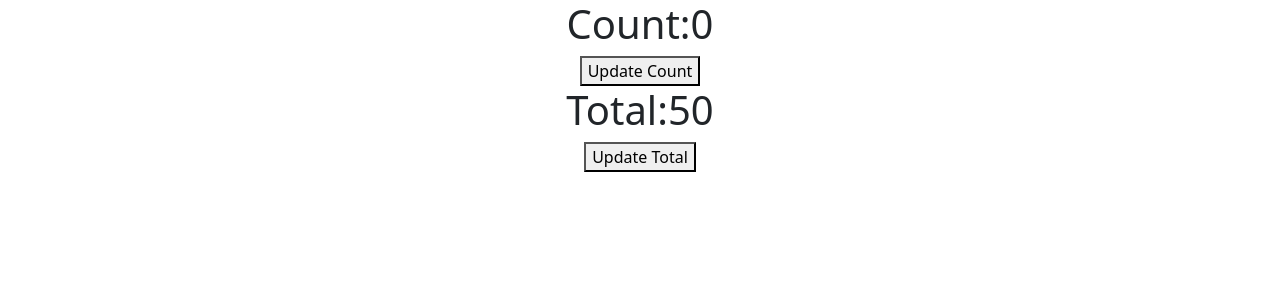
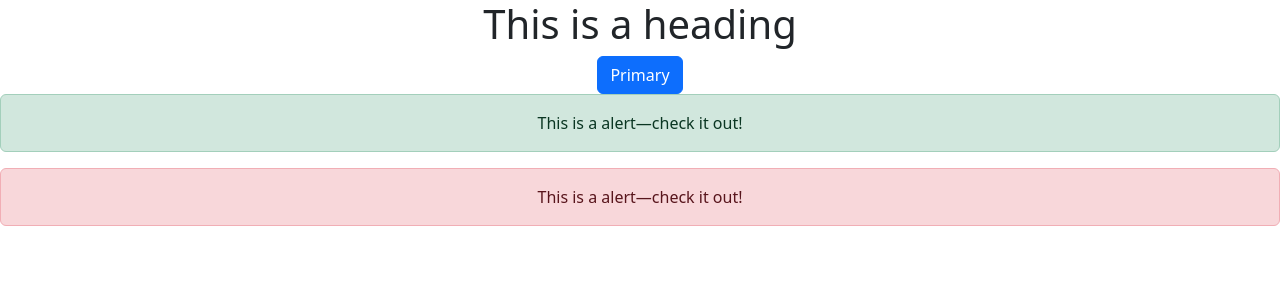
Before and after one commit to saikatghosh3/React-Practice, a React (Create React App) app in the folder my-app/: page / in a window 1280 px wide. Shown: the top 300 px of the page. Built offline with nearby package versions, Linux system fonts and the light colour scheme.

Commit message:
New added

```diff
--- a/my-app/src/App.js
+++ b/my-app/src/App.js
@@ -1,17 +1,23 @@
 
 import './App.css';
+import Bootstrap from './Bootstrap';
 import Loginform from './Loginform';
+import Newtask from './Newtask';
 import Something from './Something';
 import Useeffect from './Useeffect';
 import Useeffect2 from './Useeffect2';
+
+
 
 function App() {
   return (
     <div className='App' >
    {/* <Loginform/> */}
    {/* <Something /> */}
-   {/* <Useeffect /> */}
-   <Useeffect2/>
+   {/* <Useeffect />
+   <Useeffect2/> */}
+   {/* <Newtask/> */}
+   <Bootstrap />
 
     </div>
   );
--- /dev/null
+++ b/my-app/src/Bootstrap.js
@@ -0,0 +1,22 @@
+import React from "react";
+// For importing one component
+// import Button from 'react-bootstrap/Button';
+// for imorting multiple element
+import {Button, Alert} from 'react-bootstrap';
+
+
+const Bootstrap = () => {
+  return (
+    <div>
+      <h1>This is a heading</h1>
+      <Button variant="primary">Primary</Button>
+
+        <Alert variant="success">This is a  alert—check it out!</Alert>
+
+        <Alert variant="danger">This is a  alert—check it out!</Alert>
+
+    </div>
+  )
+}
+
+export default Bootstrap
--- /dev/null
+++ b/my-app/src/Newtask.css
@@ -0,0 +1,4 @@
+.primary{
+    background-color: red;
+    color: black;
+}
--- /dev/null
+++ b/my-app/src/Newtask.js
@@ -0,0 +1,30 @@
+import React from 'react';
+import './Newtask.css';
+import Style from "./style.module.css";
+
+const Newtask = () => {
+
+const headline = {
+ color:"#fff",
+ backgroundColor:"blue"
+
+
+    }
+  return (
+    <div>
+        {/* Example 1 */}
+
+      <h1 style={{color:"#fff",backgroundColor:"green"}}>Inline Method</h1>
+      {/* Example 2 */}
+     <h1 className='primary'>Normal Method</h1>
+     {/* Example 3 */}
+     <h1 style={headline}>Css in js Method</h1>
+     {/* //Example 4 module 3 */}
+     {/* This method allow us to prevent class name. No one can see the class name. */}
+     <h1 className={Style.title}>This is the module version</h1>
+
+    </div>
+  )
+}
+
+export default Newtask
--- a/my-app/src/Useeffect2.js
+++ b/my-app/src/Useeffect2.js
@@ -1,4 +1,5 @@
 import React, {useEffect, useState } from 'react'
+
 
  const Useeffect2 = () => {
 
@@ -6,9 +7,14 @@ import React, {useEffect, useState } from 'react'
     const [total, setTotal]= useState(50);
 
      useEffect(()=>{
-        console.log("After Render");
+        console.log("After Renderint total");
 
     },[total]);
+
+     useEffect(()=>{
+        console.log("After Rendering Count");
+
+    },[count]);
     //    we are using condition in this case only total we run
 
 
@@ -16,6 +22,7 @@ import React, {useEffect, useState } from 'react'
 
 
     <div>
+      <UserTotal/>
       <h1>Count:{count}</h1>
       <button onClick={()=>setCount(count +1)}>Update Count</button>
       <h1>Total:{total}</h1>
--- a/my-app/src/index.js
+++ b/my-app/src/index.js
@@ -3,6 +3,7 @@ import ReactDOM from 'react-dom/client';
 import './index.css';
 import App from './App';
 import reportWebVitals from './reportWebVitals';
+import 'bootstrap/dist/css/bootstrap.min.css';
 
 
 
--- /dev/null
+++ b/my-app/src/style.module.css
@@ -0,0 +1,4 @@
+.title{
+    color: #fff;
+    background-color: orange;
+}
```
Also changed, not shown: my-app/src/UserTotal.js (deleted).
